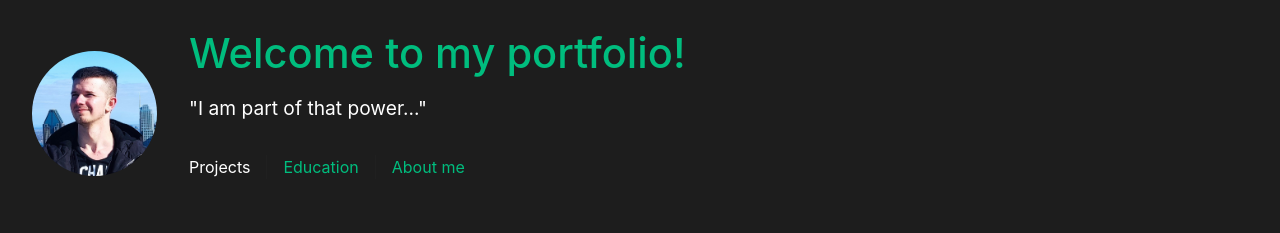
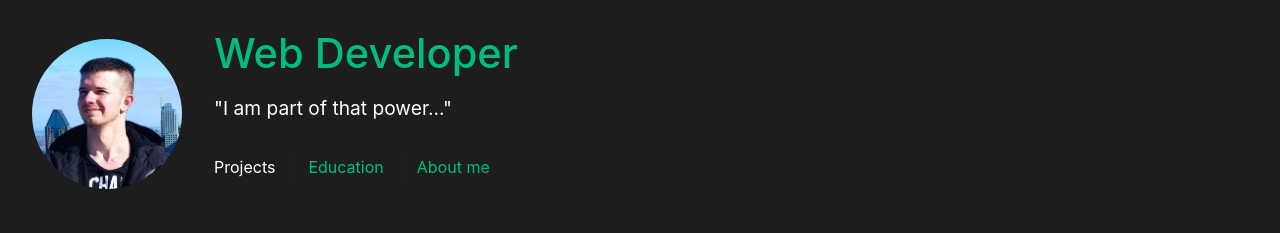
Before and after one commit to termokop/Portfolio, a Vue app: page / in a window 1280 px wide. Shown: the top 233 px of the page. Built offline with nearby package versions, Linux system fonts and the light colour scheme.

Commit message:
add links in About view

```diff
--- a/src/App.vue
+++ b/src/App.vue
@@ -5,10 +5,10 @@ import Greeting from './components/vGreeting.vue'
 
 <template>
   <header>
-    <img alt="Vue logo" class="logo" src="@/assets/myPhoto.jpg" width="125" height="125" />
+    <img alt="Picture" class="logo" src="@/assets/myPhoto.jpg" width="150" height="150" />
 
     <div class="wrapper">
-      <Greeting msg="Welcome to my portfolio!" />
+      <Greeting msg="Web Developer" />
 
       <nav>
         <RouterLink to="/">Projects</RouterLink>
--- a/src/components/vEducationInfo.vue
+++ b/src/components/vEducationInfo.vue
@@ -101,6 +101,7 @@ const education_arr = ref([
         width: 100%;
         display: flex;
         flex-wrap: wrap;
+        justify-content: center;
         cursor: pointer;
     }
 
--- a/src/views/AboutView.vue
+++ b/src/views/AboutView.vue
@@ -1,6 +1,11 @@
 <template>
   <div class="about">
     <h1>This is an about page</h1>
+
+    <a href="https://www.sololearn.com/profile/27120555" target="_blank">SoloLearn</a>
+    <a href="https://www.codewars.com/users/termokop" target="_blank">CodeWars</a>
+    <a href="https://www.facebook.com/termokop" target="_blank">Facebook</a>
+    <a href="#" target="_blank">Telegram</a>
   </div>
 </template>
 
```
